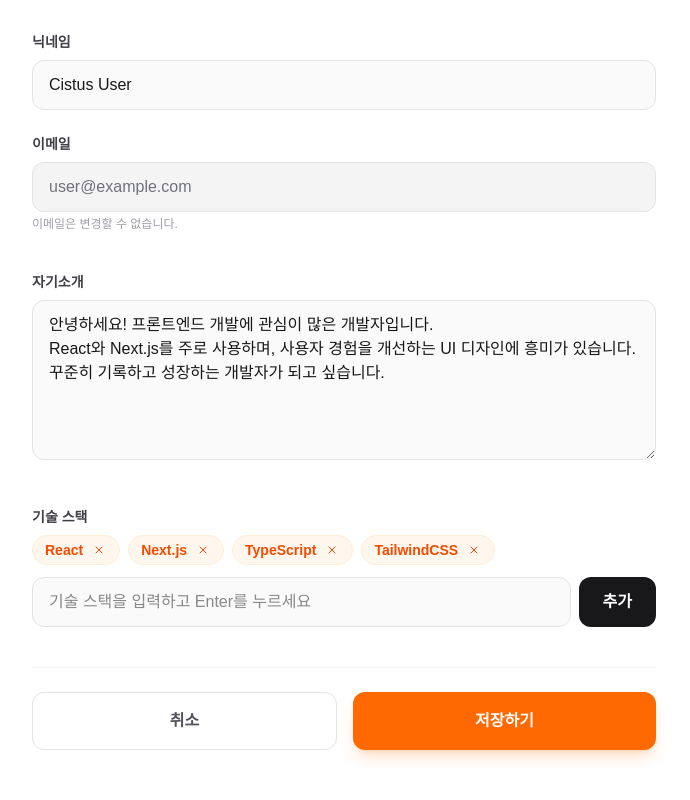
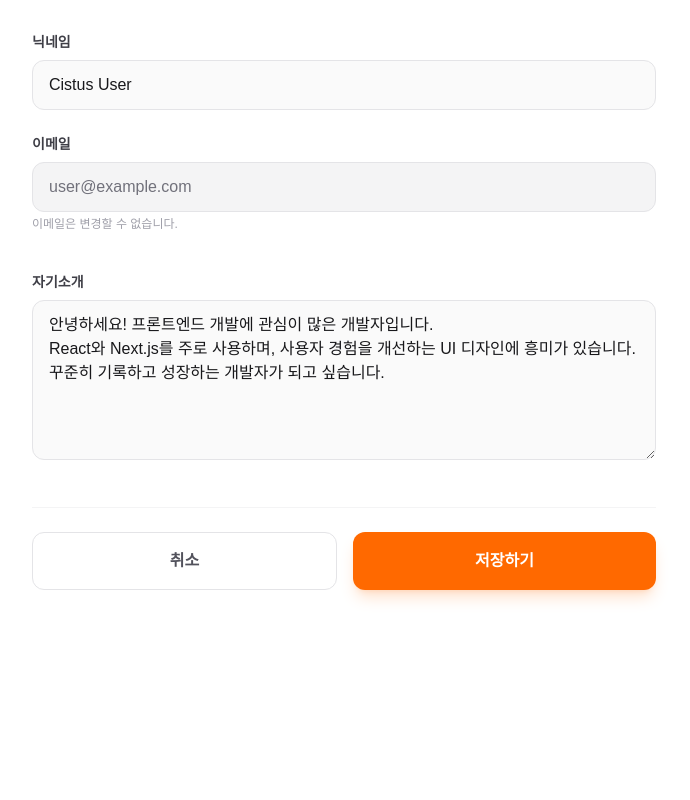
Before and after one commit to yee2know/BACKSTEP_FE, a Next.js app: page /profile-edit in a window 1280 px wide. Shown: the part 376-1176 px from the top of the page, without its empty margins (296-986 px from the left). After the commit the page ends 1046 px from the top, so only its background shows below. Built offline with nearby package versions, Linux system fonts and the light colour scheme.

Commit message:
프로필 편집

```diff
--- a/app/profile-edit/page.tsx
+++ b/app/profile-edit/page.tsx
@@ -8,27 +8,10 @@ export default function ProfileEditPage() {
     nickname: "Cistus User",
     email: "user@example.com",
     bio: "안녕하세요! 프론트엔드 개발에 관심이 많은 개발자입니다.\nReact와 Next.js를 주로 사용하며, 사용자 경험을 개선하는 UI 디자인에 흥미가 있습니다.\n꾸준히 기록하고 성장하는 개발자가 되고 싶습니다.",
-    skills: ["React", "Next.js", "TypeScript", "TailwindCSS"],
   });
-
-  const [newSkill, setNewSkill] = useState("");
 
   const handleInputChange = (field: string, value: any) => {
     setUser((prev) => ({ ...prev, [field]: value }));
-  };
-
-  const addSkill = () => {
-    if (newSkill && !user.skills.includes(newSkill)) {
-      setUser((prev) => ({ ...prev, skills: [...prev.skills, newSkill] }));
-      setNewSkill("");
-    }
-  };
-
-  const removeSkill = (skillToRemove: string) => {
-    setUser((prev) => ({
-      ...prev,
-      skills: prev.skills.filter((skill) => skill !== skillToRemove),
-    }));
   };
 
   return (
@@ -105,45 +88,6 @@ export default function ProfileEditPage() {
             />
           </section>
 
-          {/* Skills Section */}
-          <section>
-            <label className="mb-2 block text-sm font-bold text-zinc-700">
-              기술 스택
-            </label>
-            <div className="mb-3 flex flex-wrap gap-2">
-              {user.skills.map((skill) => (
-                <span
-                  key={skill}
-                  className="flex items-center gap-1 rounded-full bg-orange-50 px-3 py-1 text-sm font-bold text-orange-600 border border-orange-100"
-                >
-                  {skill}
-                  <button
-                    onClick={() => removeSkill(skill)}
-                    className="ml-1 rounded-full p-0.5 hover:bg-orange-200"
-                  >
-                    <XIcon className="h-3 w-3" />
-                  </button>
-                </span>
-              ))}
-            </div>
-            <div className="flex gap-2">
-              <input
-                type="text"
-                value={newSkill}
-                onChange={(e) => setNewSkill(e.target.value)}
-                onKeyDown={(e) => e.key === "Enter" && addSkill()}
-                className="flex-1 rounded-xl border border-zinc-200 bg-zinc-50 px-4 py-3 text-zinc-900 focus:border-orange-500 focus:outline-none focus:ring-2 focus:ring-orange-500/20"
-                placeholder="기술 스택을 입력하고 Enter를 누르세요"
-              />
-              <button
-                onClick={addSkill}
-                className="rounded-xl bg-zinc-900 px-6 font-bold text-white transition-colors hover:bg-zinc-700"
-              >
-                추가
-              </button>
-            </div>
-          </section>
-
           {/* Action Buttons */}
           <div className="flex gap-4 pt-6 border-t border-zinc-100">
             <button className="flex-1 rounded-xl border border-zinc-200 bg-white py-4 font-bold text-zinc-600 transition-colors hover:bg-zinc-50 hover:text-zinc-900">
@@ -176,21 +120,3 @@ function CameraIcon({ className }: { className?: string }) {
     </svg>
   );
 }
-
-function XIcon({ className }: { className?: string }) {
-  return (
-    <svg
-      xmlns="http://www.w3.org/2000/svg"
-      viewBox="0 0 24 24"
-      fill="none"
-      stroke="currentColor"
-      strokeWidth="2"
-      strokeLinecap="round"
-      strokeLinejoin="round"
-      className={className}
-    >
-      <path d="M18 6 6 18" />
-      <path d="m6 6 12 12" />
-    </svg>
-  );
-}
```
